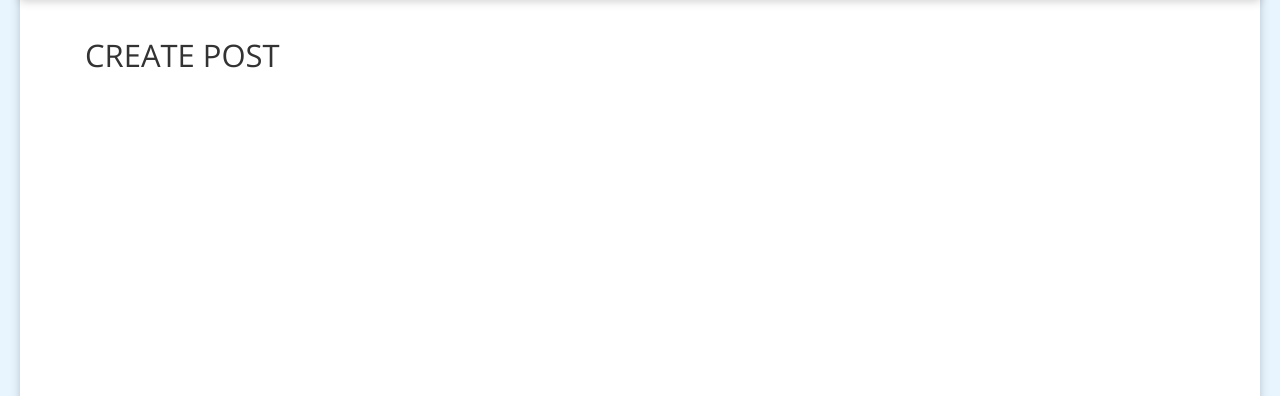
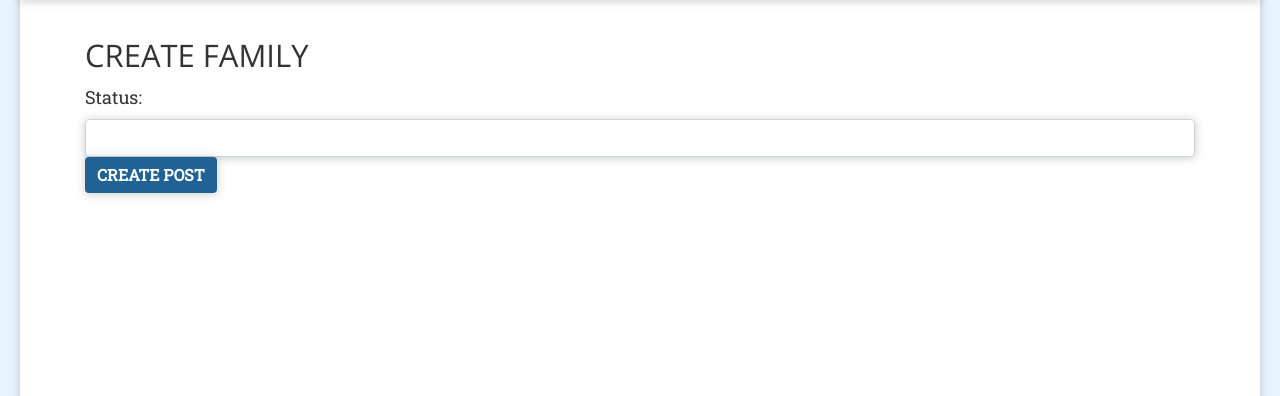
Before and after one commit to maliahavlicek/ci_hackathon_july_2020, a Django app: page /posts/add_post/1/ in a window 1280 px wide. Shown: the part 61-457 px from the top of the page. Run offline with Django 3.2, Linux system fonts and the light colour scheme; a user stored in the database is signed in; tables that the repository leaves empty hold one stand-in row (values such as "Sample post"); some libraries are stand-ins or nearby versions.

```diff
--- /dev/null
+++ b/posts/forms.py
@@ -0,0 +1,14 @@
+from django import forms
+from .models import Post
+
+
+class CreatPostForm(forms.Form):
+    """
+    Form to Create A Family
+    """
+    status = forms.CharField(widget=forms.TextInput(attrs={"class": "form-control"}))
+    """hero_image = forms.ImageField(label="Hero Image")"""
+
+    class Meta:
+        model = Post,
+        fields = ["status"]
--- a/posts/models.py
+++ b/posts/models.py
@@ -27,7 +27,9 @@ class Post(models.Model):
                              on_delete=models.CASCADE)
     family = models.ForeignKey(Family,
                                on_delete=models.CASCADE)
-    status = models.TextField(max_length=250)
+    status = models.TextField(max_length=250,
+                              null=True,
+                              blank=True, )
     react = models.ForeignKey(
         Reaction,
         null=True,
--- a/posts/templates/create_post.html
+++ b/posts/templates/create_post.html
@@ -1,18 +1,27 @@
 {% extends "base.html" %}
+{% load static tz bootstrap_tags crispy_forms_tags %}
 {% block page_title %}
     {# Put page specific HTML Title Here #}
-    Create Post
+    Create Family
 {% endblock %}
 {% block head_css %}
     {# Put page specific CSS style links here. Ok to be empty. #}
+    <link rel="stylesheet" href="{% static 'css/members.css' %}" type="text/css">
 {% endblock %}
 {% block head_js %}
     {# Put page specific javascript tags here. Ok to be empty. #}
 {% endblock %}
 {% block page_heading %}
     {# Put page specific javascript tags here. Ok to be empty. #}
-    Create Post
+    Create Family
 {% endblock %}
 {% block main_content %}
     {# Put main content here. SHOULD NOT BE EMPTY. #}
+    <form method="POST" enctype="multipart/form-data">
+        {% csrf_token %}
+        {{ form |as_bootstrap }}
+        {# restrict number of family members to 100 to prevent bots killing site #}
+
+        <button class="btn btn-default">CREATE POST</button>
+    </form>
 {% endblock %}
--- a/posts/views.py
+++ b/posts/views.py
@@ -5,6 +5,7 @@ from django.contrib import messages
 from users.models import User
 from accounts.models import Family
 from .models import Post
+from .forms import CreatPostForm
 
 
 @login_required
@@ -51,14 +52,32 @@ def add_post(request, id):
     if family:
         # in case user messes with url to try to post to a wall they don't belong to
         if user not in family.get_members():
-            messages.warning(request, "You do not have permission to post to this wall.")
+            messages.warning(
+                request, "You do not have permission to post to this wall.")
             return redirect(reverse('wall'))
     else:
         # in case user bookmarks a page and db re-indexes
-        messages.warning(request, "Sorry the family you are posting to does not exist.")
+        messages.warning(
+            request, "Sorry the family you are posting to does not exist.")
         return redirect(reverse('wall'))
+    form = CreatPostForm()
+    if request.method == 'POST':
+        form = CreatPostForm(request.POST, request.FILES)
+        if 'cancel' in request.POST:
+            return redirect(reverse('default_wall'))
+        if form.is_valid():
+            post = Post.objects.create(
+                status=form.cleaned_data['status'],
+                user=user,
+                family=family
+            )
+            # let user know the post was created
+            messages.success(request,
+                             "Your post was successfully created ")
+            return redirect(reverse('wall', kwargs={"id": str(family.pk)}))
+            # return redirect('pagename', param1, param2)
 
-    return render(request, "create_post.html")
+    return render(request, "create_post.html", {"form": form, })
 
 
 @login_required
```
Also changed, not shown: accounts/templates/walls/wall.html (+13 -3 lines), posts/migrations/0003_auto_20200707_1913.py (added).
